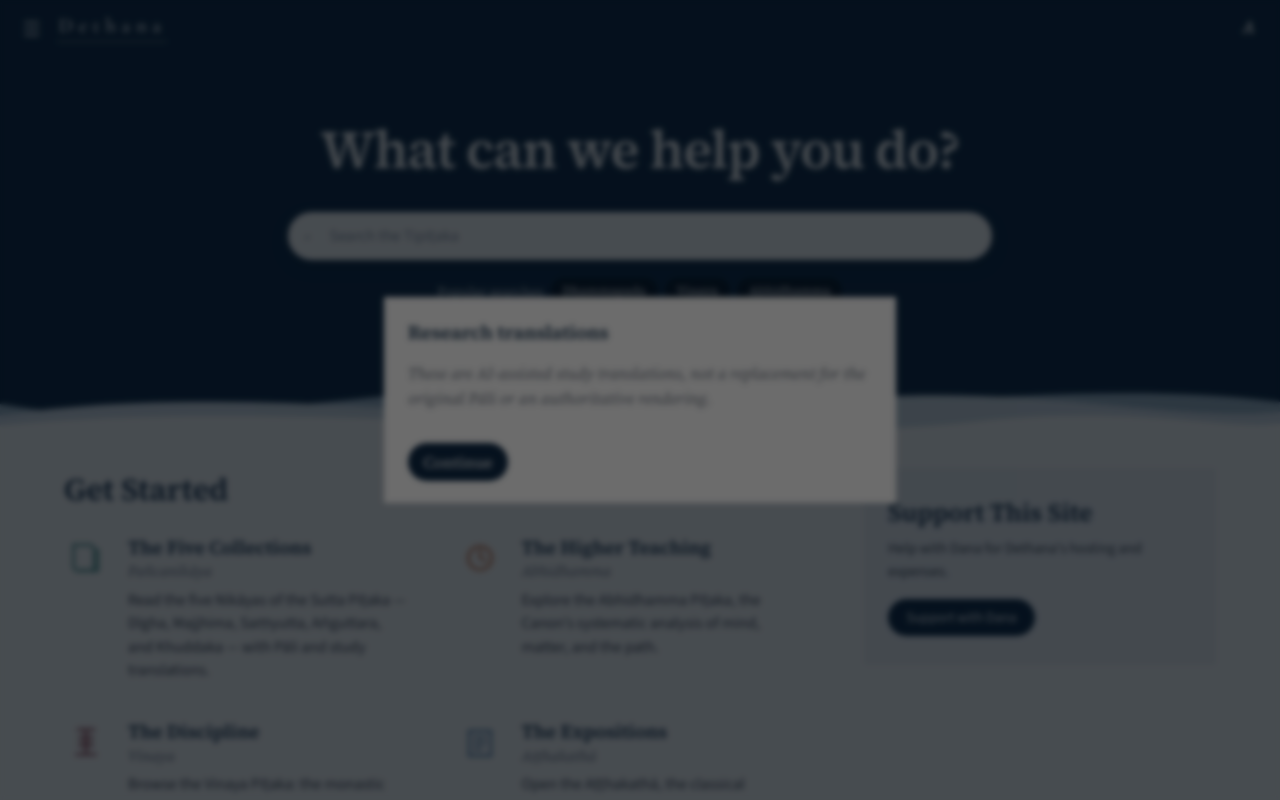
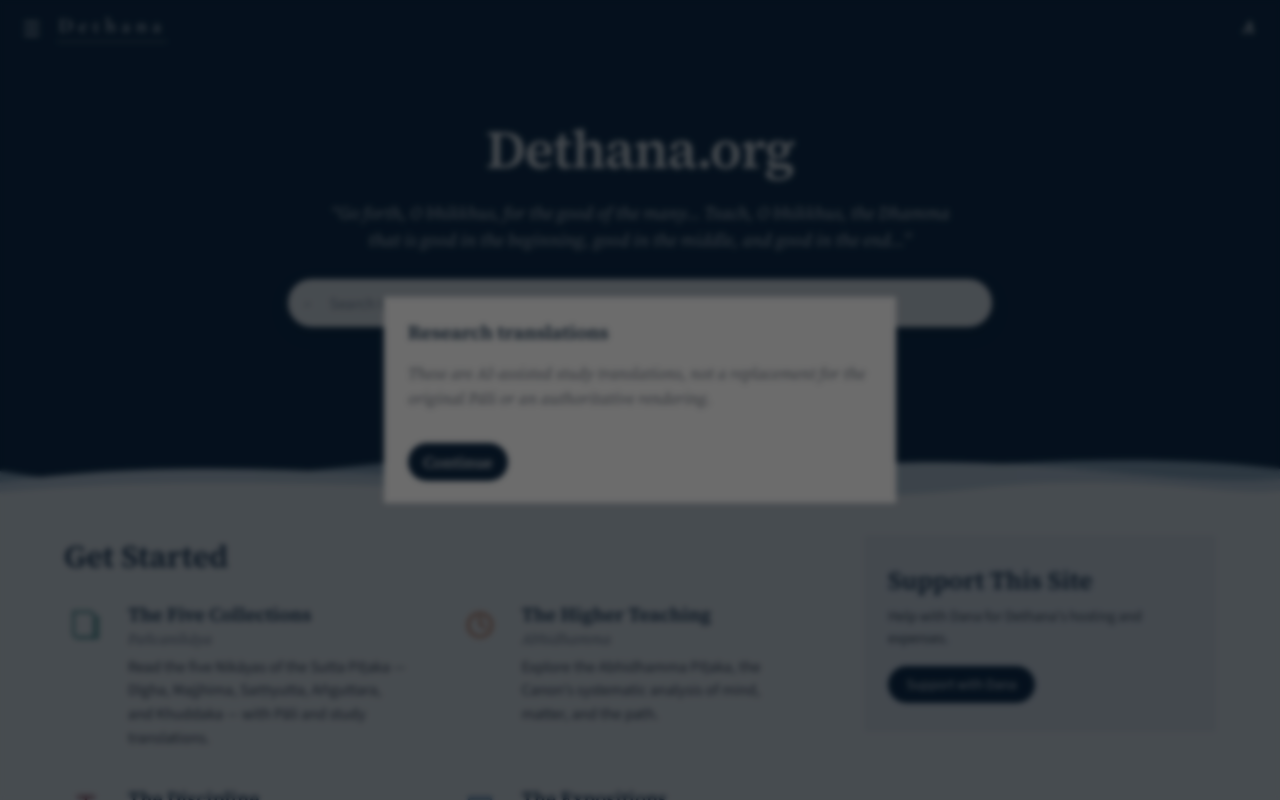
Before and after one commit to lazaruscyber/dethana.org, a React (Vite) app in the folder site/: page / in a window 1280 px wide. Shown: the top 800 px of the page. Built offline with nearby package versions, Linux system fonts and the light colour scheme.

Commit message:
Updated Landing Page

```diff
--- a/site/src/pages/Home.tsx
+++ b/site/src/pages/Home.tsx
@@ -28,7 +28,10 @@
     <div className={styles.landing}>
       <section className={styles.hero}>
         <div className={styles.heroInner}>
-          <h1 className={styles.question}>What can we help you do?</h1>
+          <h1 className={styles.question}>Dethana.org</h1>
+          <p className={styles.tagline}>
+            “Go forth, O bhikkhus, for the good of the many… Teach, O bhikkhus, the Dhamma that is good in the beginning, good in the middle, and good in the end…”
+          </p>
           <div className={styles.heroSearch}>
             <SearchBox
               baseUrl={config.baseUrl}
--- a/site/src/ui/Home.module.css
+++ b/site/src/ui/Home.module.css
@@ -14,12 +14,22 @@
   padding-bottom: 1.4rem;
 }
 .question {
-  margin: 0 0 1.6rem;
+  margin: 0 0 0.85rem;
   font-family: var(--font-serif);
   font-size: clamp(2.2rem, 5vw, 3.35rem);
   font-weight: 600;
   color: #fff;
   letter-spacing: -0.02em;
+}
+.tagline {
+  width: min(40rem, 100%);
+  margin: 0 auto 1.6rem;
+  font-family: var(--font-serif);
+  font-size: clamp(0.92rem, 1.8vw, 1.08rem);
+  font-weight: 400;
+  font-style: italic;
+  line-height: 1.55;
+  color: rgba(255, 255, 255, 0.82);
 }
 .heroSearch {
   width: min(44rem, 100%);
```
